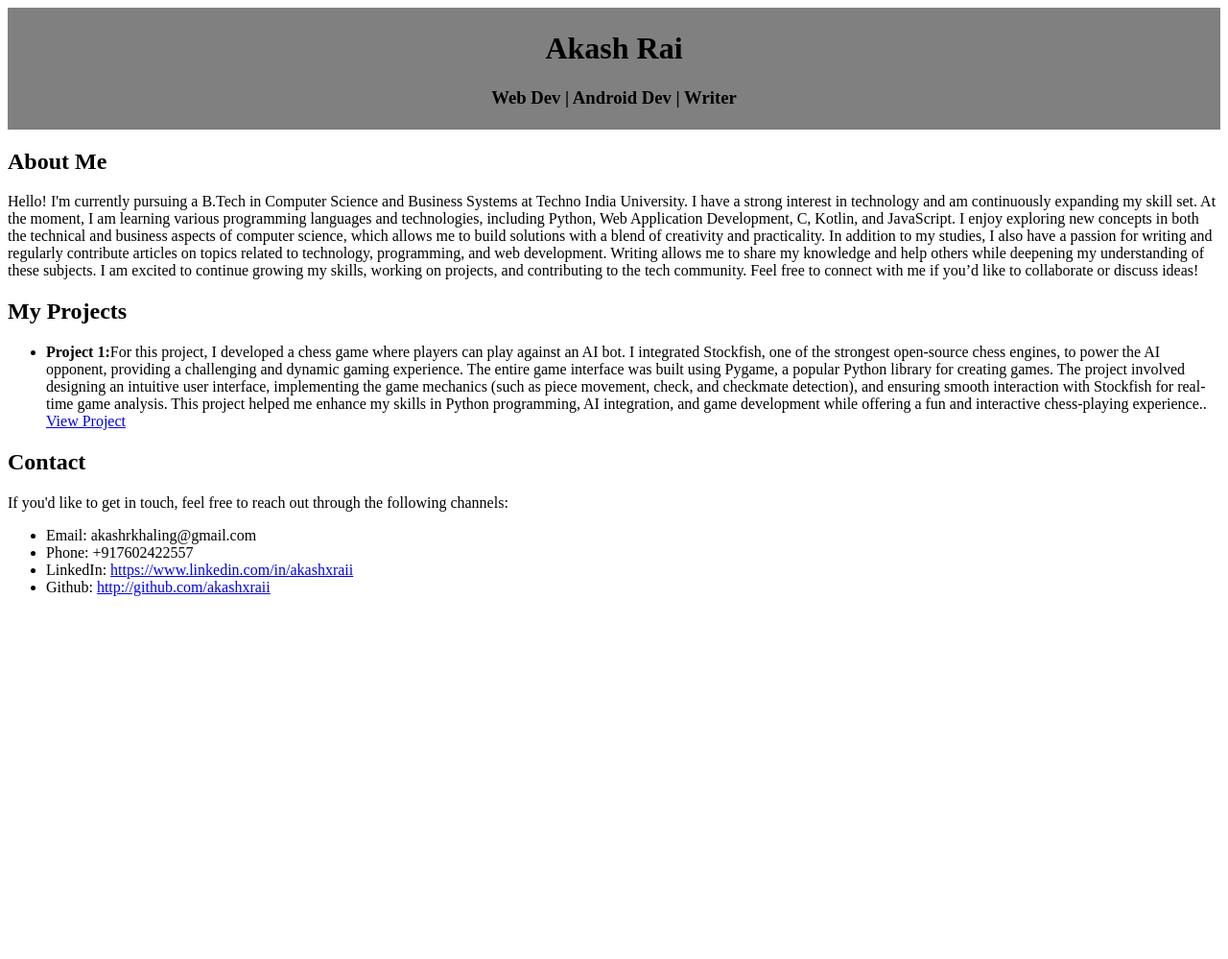
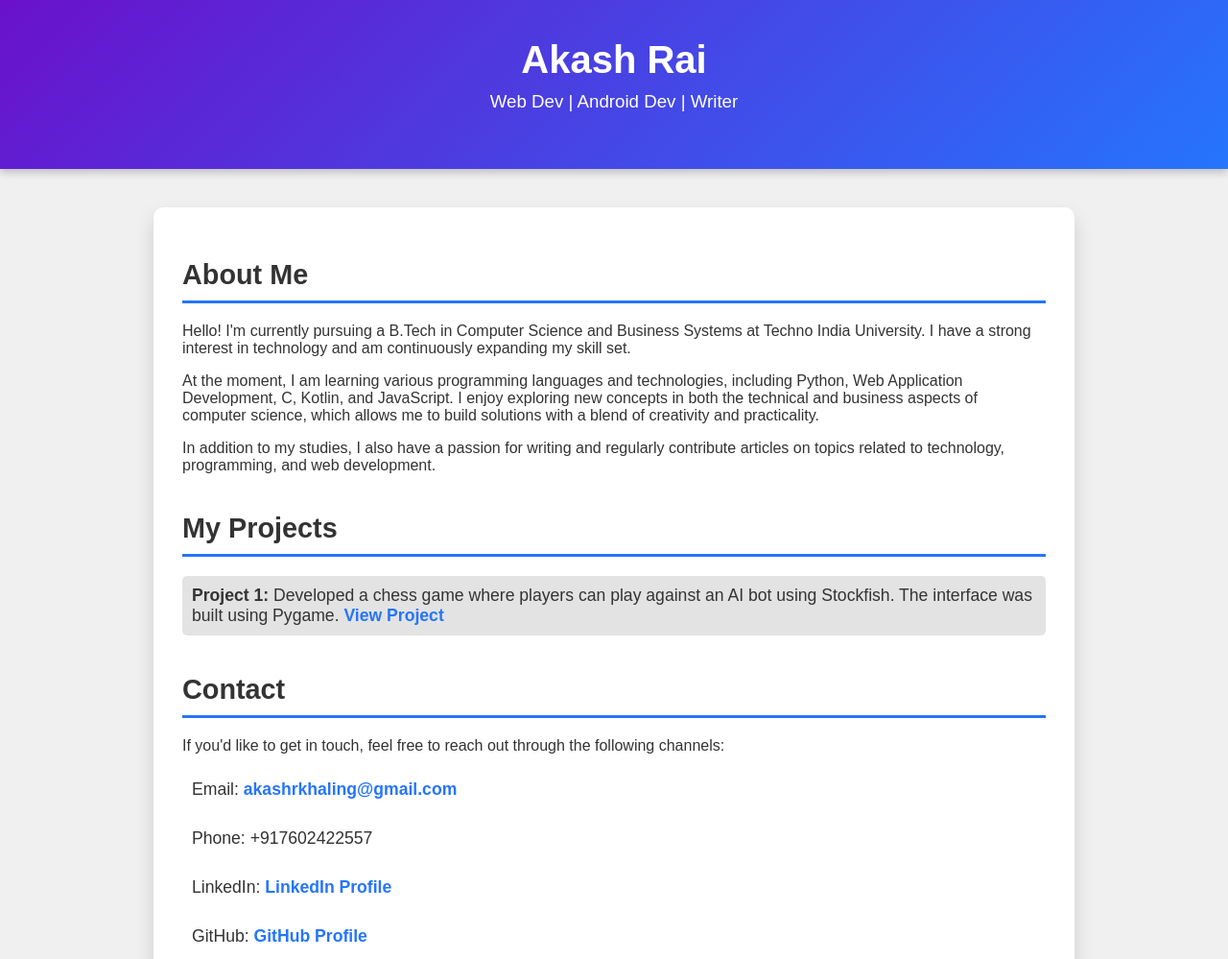
Before and after one commit to akashxraii/Portfolio, a plain HTML site: page index.html in a window 1280 px wide. Shown: the top 999 px of the page at 96% size. Before the commit the page ends 800 px from the top, so only its background shows below. Drawn offline with Linux system fonts and the light colour scheme.

Commit message:
Updated portfolio with external CSS

```diff
--- a/index.html
+++ b/index.html
@@ -4,50 +4,45 @@
     <meta charset="UTF-8">
     <meta name="viewport" content="width=device-width, initial-scale=1.0">
     <title>Portfolio</title>
+    <link rel="stylesheet" href="style.css">
 </head>
 
 <body>
-    <center>
-        <table width="100%" bgcolor="grey">
-            <tr>
-                <td align="center">
+    <header>
+        <div class="header-container">
             <h1>Akash Rai</h1>
-                    <h3><p>Web Dev | Android Dev | Writer</p></h3>
-                </td>
-            </tr>
-        </table>
-    </center>
-
-</body>
+            <h3>Web Dev | Android Dev | Writer</h3>
+        </div>
+    </header>
 
     <main>
-    <section>
+        <section class="about">
             <h2>About Me</h2>
-        <p>Hello! I'm currently pursuing a B.Tech in Computer Science and Business Systems at Techno India University. I have a strong interest in technology and am continuously expanding my skill set.
-
-            At the moment, I am learning various programming languages and technologies, including Python, Web Application Development, C, Kotlin, and JavaScript. I enjoy exploring new concepts in both the technical and business aspects of computer science, which allows me to build solutions with a blend of creativity and practicality.
-
-            In addition to my studies, I also have a passion for writing and regularly contribute articles on topics related to technology, programming, and web development. Writing allows me to share my knowledge and help others while deepening my understanding of these subjects.
-
-            I am excited to continue growing my skills, working on projects, and contributing to the tech community. Feel free to connect with me if you’d like to collaborate or discuss ideas!</p>
+            <p>Hello! I'm currently pursuing a B.Tech in Computer Science and Business Systems at Techno India University. I have a strong interest in technology and am continuously expanding my skill set.</p>
+            <p>At the moment, I am learning various programming languages and technologies, including Python, Web Application Development, C, Kotlin, and JavaScript. I enjoy exploring new concepts in both the technical and business aspects of computer science, which allows me to build solutions with a blend of creativity and practicality.</p>
+            <p>In addition to my studies, I also have a passion for writing and regularly contribute articles on topics related to technology, programming, and web development.</p>
         </section>
 
-    <section>
+        <section class="projects">
             <h2>My Projects</h2>
             <ul>
-            <li><strong>Project 1:</strong>For this project, I developed a chess game where players can play against an AI bot. I integrated Stockfish, one of the strongest open-source chess engines, to power the AI opponent, providing a challenging and dynamic gaming experience. The entire game interface was built using Pygame, a popular Python library for creating games. The project involved designing an intuitive user interface, implementing the game mechanics (such as piece movement, check, and checkmate detection), and ensuring smooth interaction with Stockfish for real-time game analysis. This project helped me enhance my skills in Python programming, AI integration, and game development while offering a fun and interactive chess-playing experience.. <a href="https://github.com/akashxraii/Ai-bot-chess.git">View Project</a></li>
+                <li>
+                    <strong>Project 1:</strong> Developed a chess game where players can play against an AI bot using Stockfish. The interface was built using Pygame.
+                    <a href="https://github.com/akashxraii/Ai-bot-chess.git">View Project</a>
+                </li>
             </ul>
         </section>
 
-    <section>
+        <section class="contact">
             <h2>Contact</h2>
             <p>If you'd like to get in touch, feel free to reach out through the following channels:</p>
             <ul>
-            <li>Email: akashrkhaling@gmail.com</li>
+                <li>Email: <a href="mailto:akashrkhaling@gmail.com">akashrkhaling@gmail.com</a></li>
                 <li>Phone: +917602422557</li>
-            <li>LinkedIn: <a href="https://www.linkedin.com/in/akashxraii">https://www.linkedin.com/in/akashxraii</a></li>
-            <li>Github: <a href=" http://github.com/akashxraii"> http://github.com/akashxraii</a></li>
+                <li>LinkedIn: <a href="https://www.linkedin.com/in/akashxraii">LinkedIn Profile</a></li>
+                <li>GitHub: <a href="http://github.com/akashxraii">GitHub Profile</a></li>
             </ul>
         </section>
     </main>
+</body>
 </html>
--- /dev/null
+++ b/style.css
@@ -0,0 +1,91 @@
+/* General Styles */
+body {
+    font-family: 'Poppins', sans-serif;
+    margin: 0;
+    padding: 0;
+    background-color: #f0f0f0;
+    color: #333;
+}
+
+/* Header Section */
+.header-container {
+    background: linear-gradient(135deg, #6a11cb, #2575fc);
+    text-align: center;
+    padding: 40px;
+    color: white;
+    box-shadow: 0 4px 8px rgba(0, 0, 0, 0.2);
+}
+
+.header-container h1 {
+    margin: 0;
+    font-size: 2.5em;
+}
+
+.header-container h3 {
+    margin-top: 10px;
+    font-weight: 300;
+}
+
+/* Main Content */
+main {
+    max-width: 900px;
+    margin: 40px auto;
+    padding: 30px;
+    background: white;
+    border-radius: 10px;
+    box-shadow: 0 10px 20px rgba(0, 0, 0, 0.15);
+}
+
+/* Sections */
+section {
+    margin-bottom: 40px;
+}
+
+h2 {
+    font-size: 1.8em;
+    border-bottom: 3px solid #2575fc;
+    padding-bottom: 10px;
+    margin-bottom: 20px;
+}
+
+/* Lists */
+ul {
+    list-style: none;
+    padding: 0;
+}
+
+ul li {
+    margin: 10px 0;
+    font-size: 1.1em;
+    background: #e3e3e3;
+    padding: 10px;
+    border-radius: 5px;
+}
+
+/* Links */
+a {
+    color: #2575fc;
+    text-decoration: none;
+    font-weight: 600;
+}
+
+a:hover {
+    text-decoration: underline;
+}
+
+/* Contact Section */
+.contact ul li {
+    background: transparent;
+}
+
+/* Responsive Design */
+@media (max-width: 768px) {
+    main {
+        width: 90%;
+        padding: 20px;
+    }
+
+    .header-container h1 {
+        font-size: 2em;
+    }
+}
```
Lines whose indentation alone changed are shown as unchanged.
